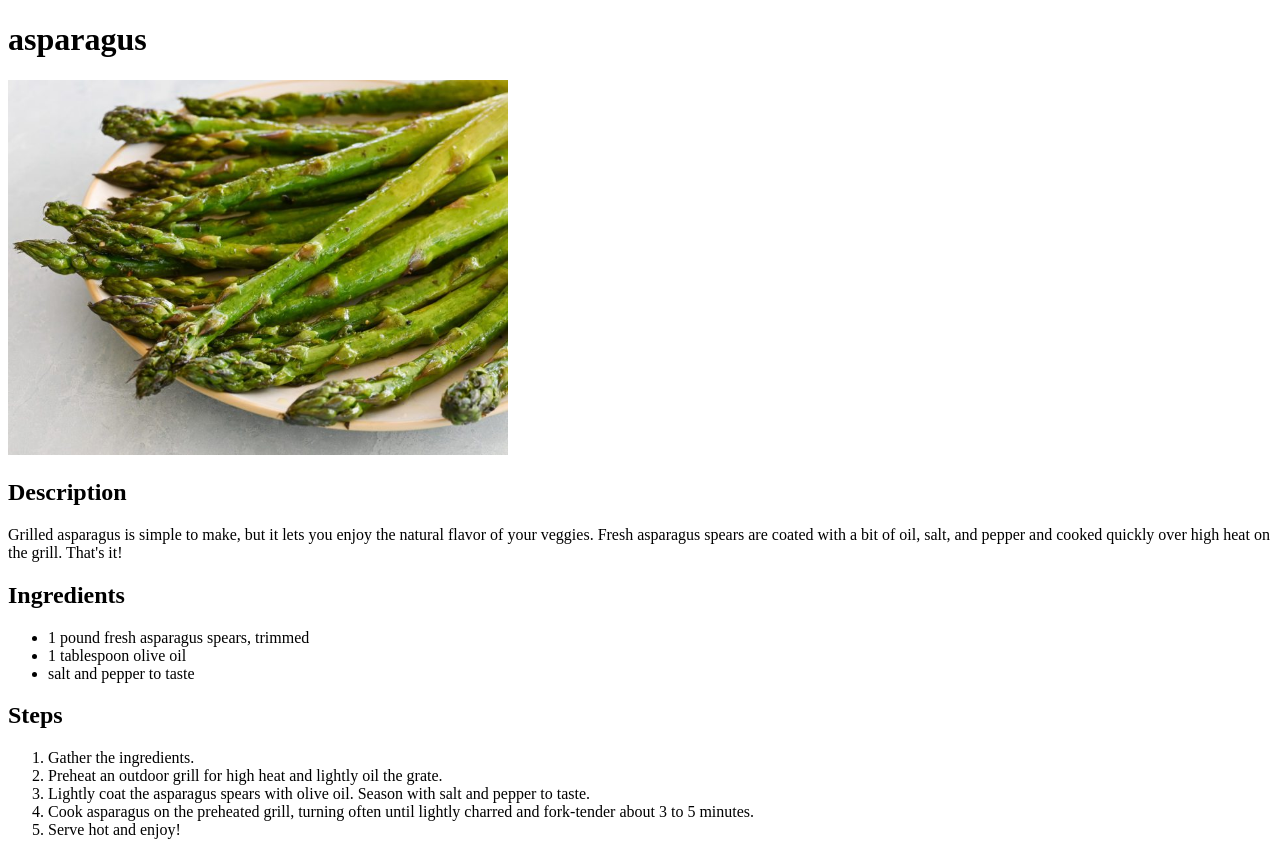
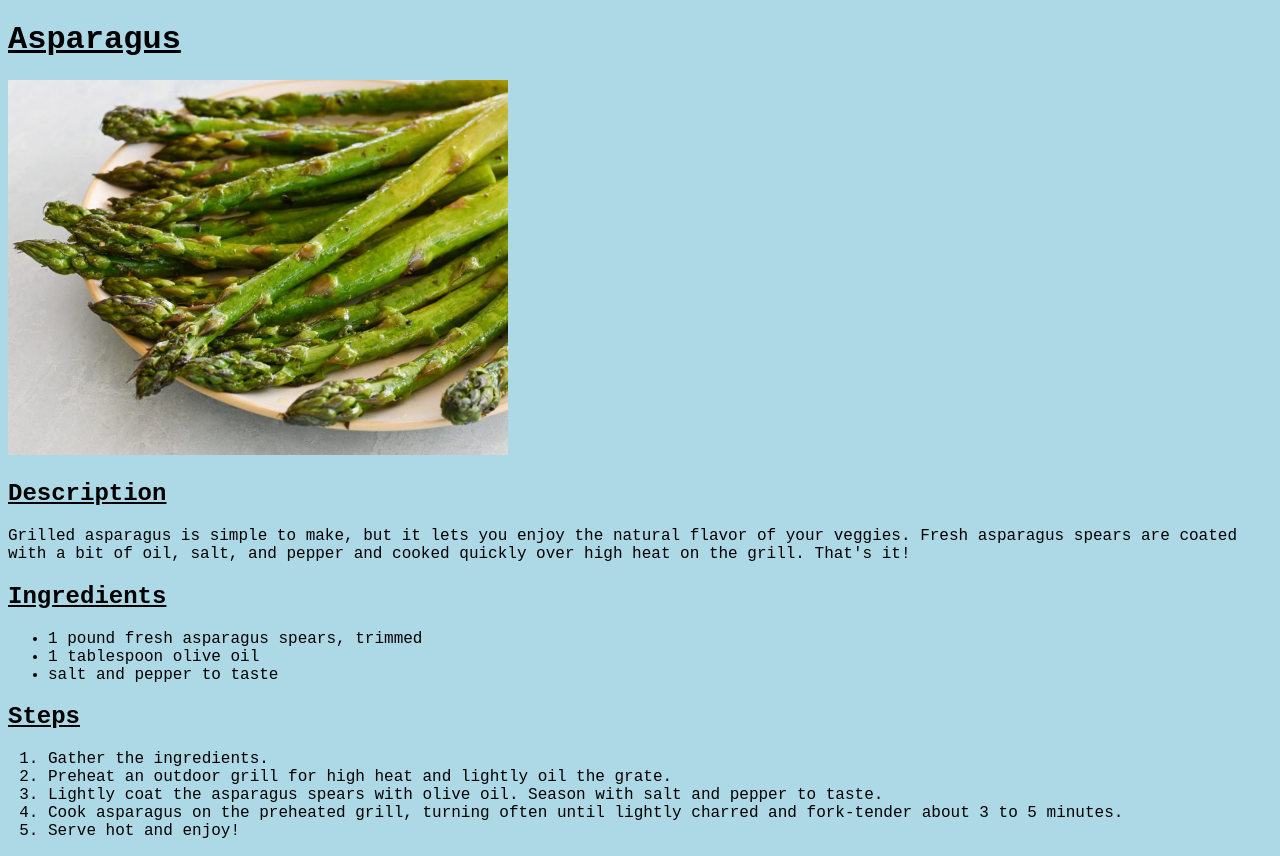
Before and after one commit to simoschmidt/odin-recipes, a plain HTML site: page recipes/asparagus.html in a window 1280 px wide. Drawn offline with Linux system fonts and the light colour scheme.

Commit message:
Add basic CSS

```diff
--- a/recipes/asparagus.html
+++ b/recipes/asparagus.html
@@ -3,10 +3,11 @@
 <head>
   <meta charset="UTF-8">
   <meta name="viewport" content="width=device-width, initial-scale=1.0">
+  <link rel="stylesheet" href="../styles/styles.css">
   <title>Odin recipes - Asparagus</title>
 </head>
 <body>
-  <h1>asparagus</h1>
+  <h1>Asparagus</h1>
     <img src="../pictures/asparagus.jpg" alt="Asparagus" width="500">
   <h2>Description</h2>
     <p>Grilled asparagus is simple to make, but it lets you enjoy the natural flavor of your veggies.
--- /dev/null
+++ b/styles/styles.css
@@ -0,0 +1,9 @@
+* {
+  background-color: lightblue;
+  font-family: 'Courier New', Courier, monospace
+}
+
+h1,
+h2 {
+  text-decoration: underline;
+}
```
Also changed, not shown: index.html (+1 -0 lines), recipes/onion.html (+1 -0 lines), recipes/salmon.html (+1 -0 lines).
